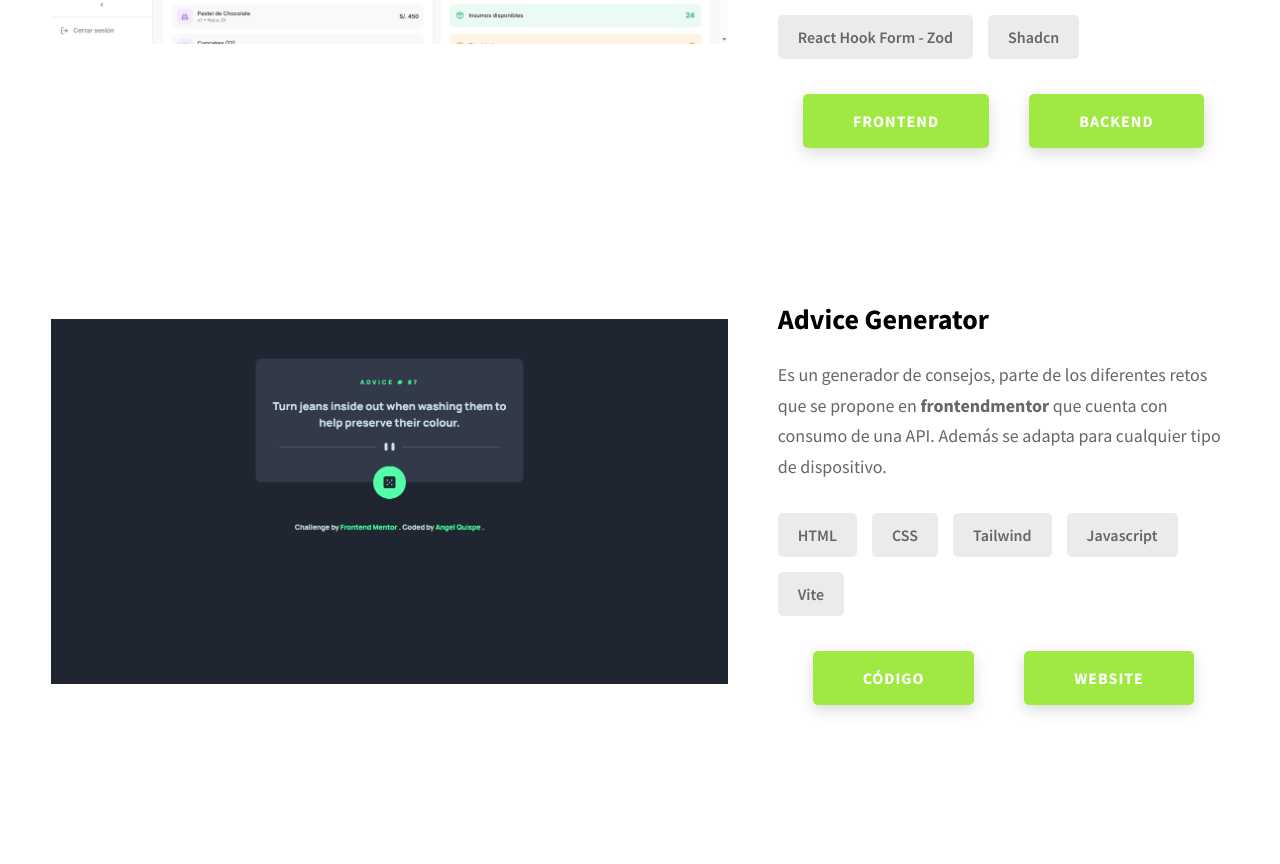
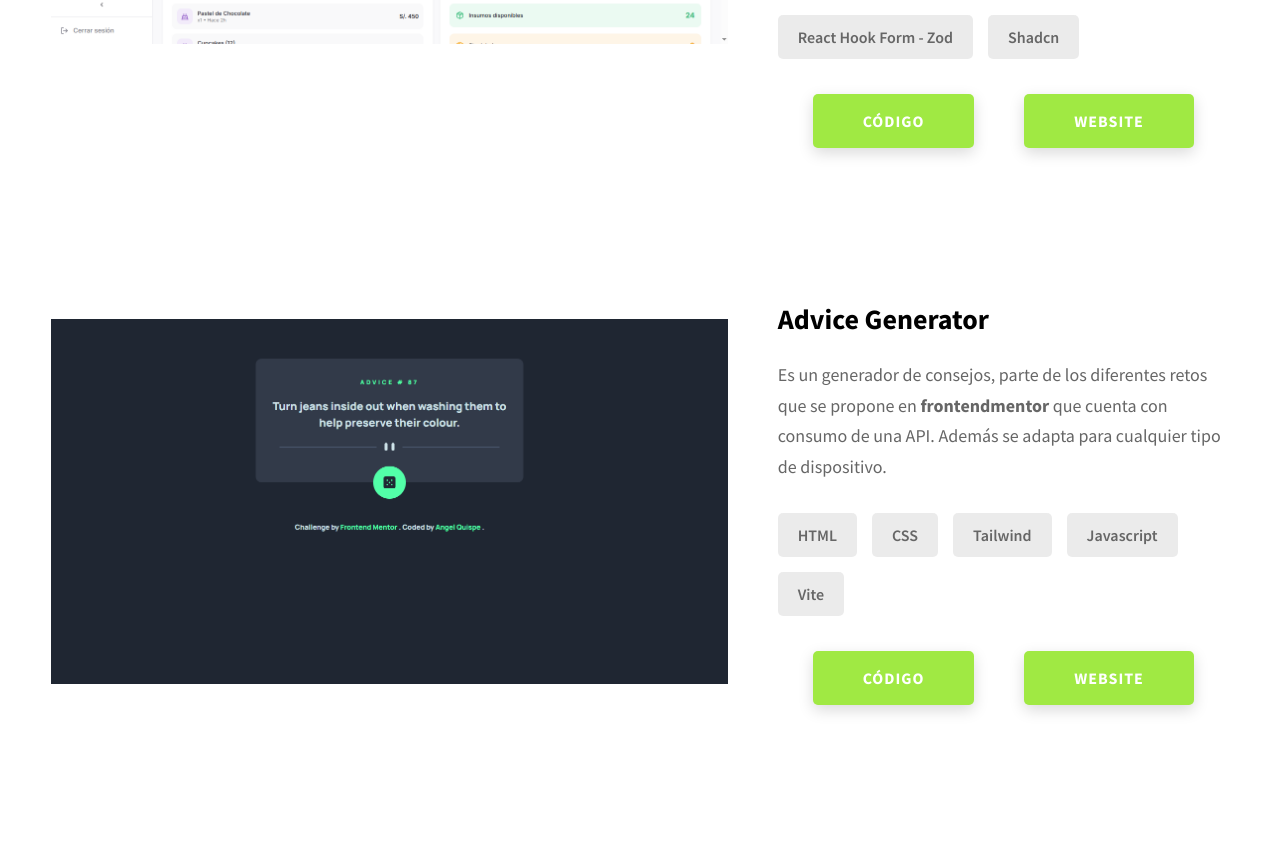
Before and after one commit to AngelQP/portafolio, a React (Vite) app: page / in a window 1280 px wide. Shown: the part 2650-3514 px from the top of the page. Built offline with nearby package versions, Linux system fonts and the light colour scheme.

Commit message:
se añadio website a ERP

```diff
--- a/src/components/About.jsx
+++ b/src/components/About.jsx
@@ -36,9 +36,6 @@ export const About = () => {
               Actualmente he desarrollado un sistema ERP para la gestión de producción, inventario y ventas de una empresa de postres. Estoy abierto a oportunidades de trabajo freelance o posiciones junior backend, donde pueda aportar mis conocimientos, seguir aprendiendo y crecer profesionalmente. Si tienes una oportunidad que se alinee con mi perfil, no dudes en <a href="https://wa.me/979379654?text=Hola%20quiero%20conocer%20más%20sobre%20tus%20servicios" target="_blank" rel="noreferrer"> <strong>contactarme</strong></a>.
               También me gusta compartir lo que aprendo sobre desarrollo y programación a través de <a rel="noreferrer" href="https://www.linkedin.com/in/angel-quispe-pomajulca-562327116/" target="_blank"> <strong>LinkedIn </strong></a>.
             </p>
-            {/* <p className="about__content-details-paragraph">
-              Estoy abierto a oportunidades de trabajo freelance o posiciones junior backend, donde pueda aportar mis conocimientos, seguir aprendiendo y crecer profesionalmente. Si tienes una oportunidad que se alinee con mi perfil, no dudes en <a href="https://wa.me/979379654?text=Hola%20quiero%20conocer%20más%20sobre%20tus%20servicios" target="_blank" rel="noreferrer"> <strong>contactarme</strong></a>.
-            </p> */}
             </div>
 
             <LinkRef $normal href='#contact'>Contacto</LinkRef>
--- a/src/components/Projects.jsx
+++ b/src/components/Projects.jsx
@@ -47,8 +47,8 @@ export const Projects = () => {
               </div>
 
               <div className='container-links'>
-                <LinkRef href='https://github.com/AngelQP/Frontend-ERP-React' target='_blank' $normal>Frontend</LinkRef>
-                <LinkRef href='https://github.com/AngelQP/Backend-ERP-NestJS' target='_blank' $normal>Backend</LinkRef>
+                <LinkRef href='https://github.com/AngelQP/Frontend-ERP-React' target='_blank' $normal>Código</LinkRef>
+                <LinkRef href='https://frontend-erp-react.onrender.com/' target='_blank' $normal>Website</LinkRef>
               </div>
             </ProjectContentText>
           </ProjectRow>
```
